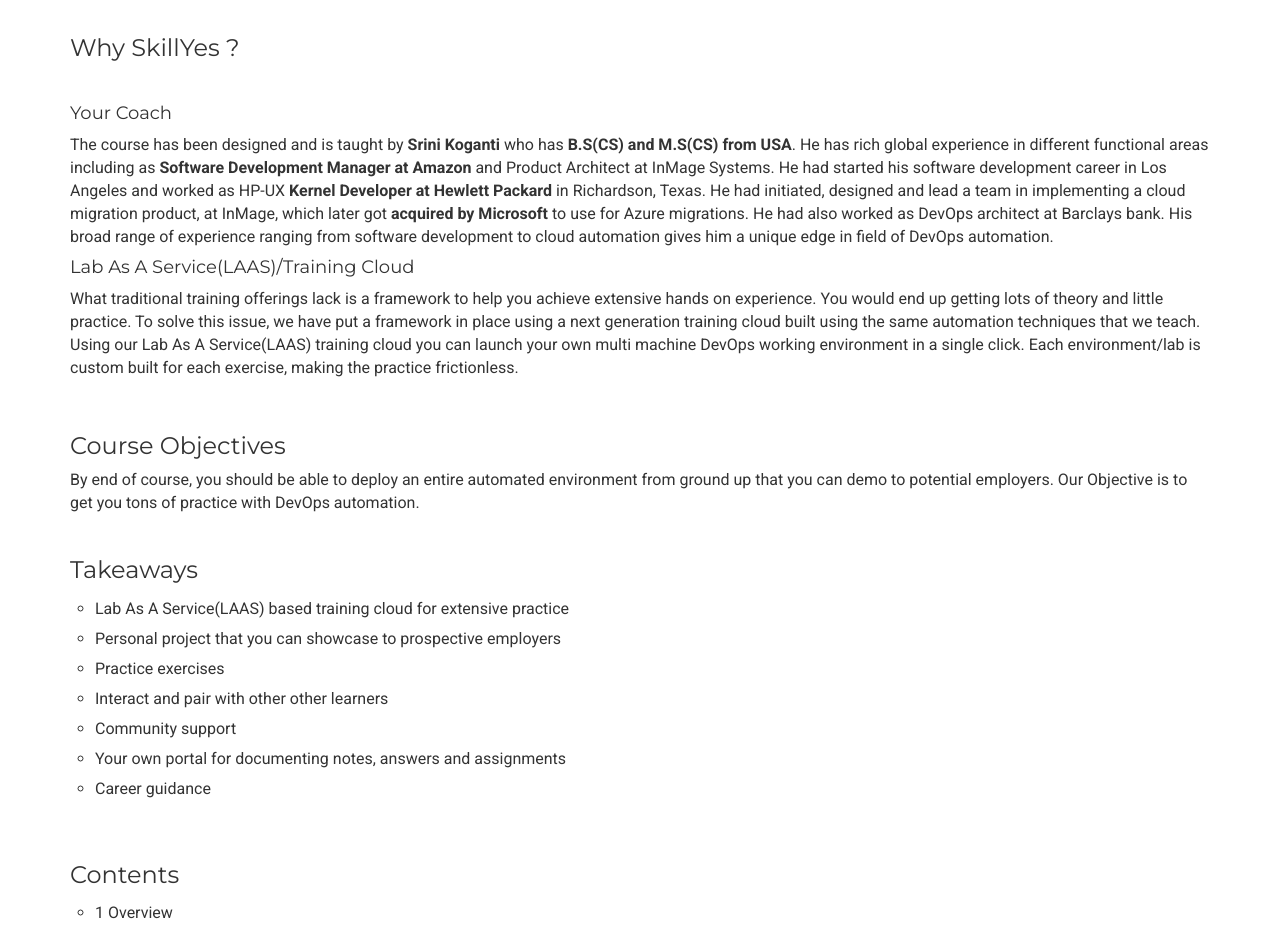
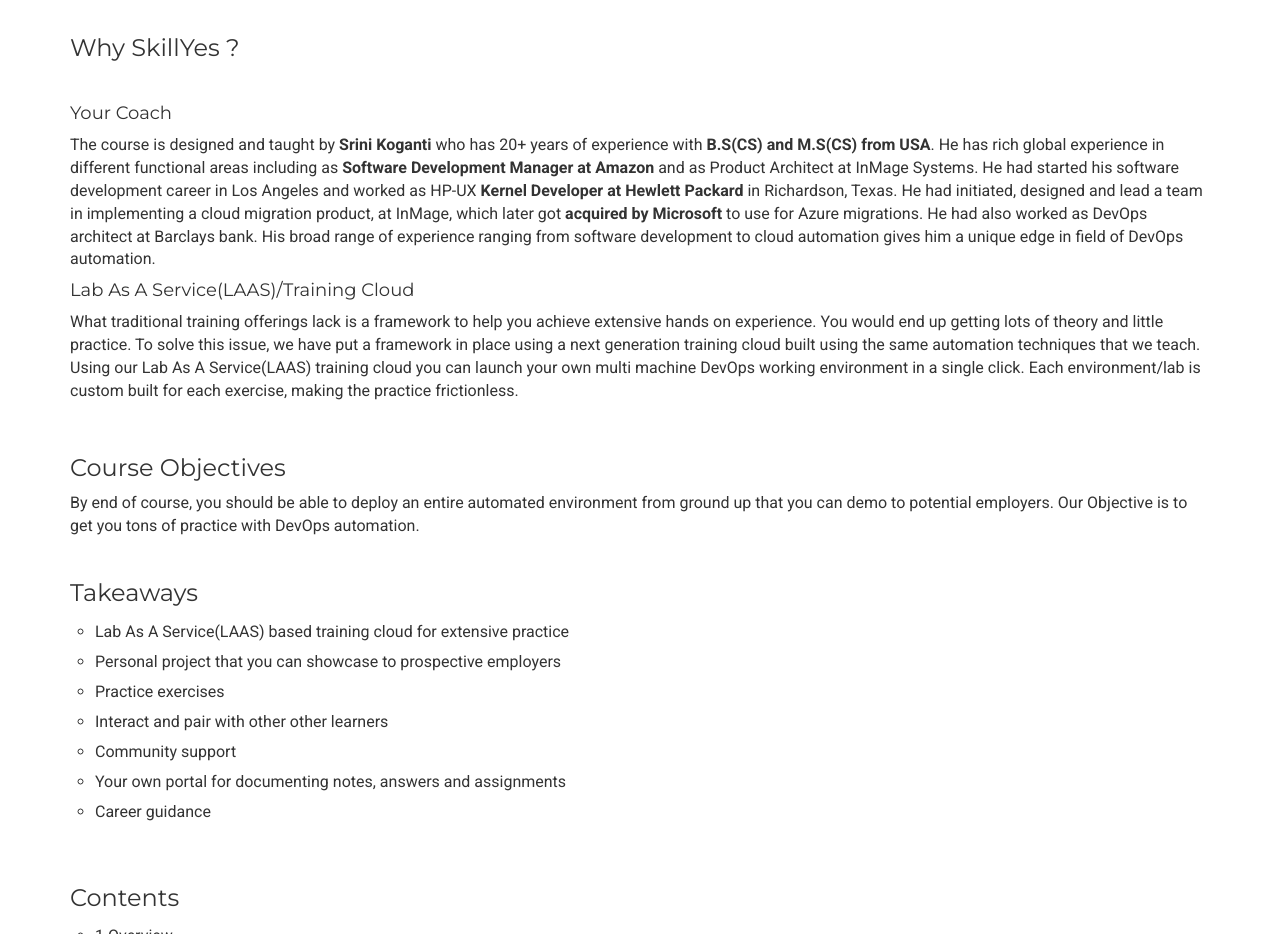
Before and after one commit to srinikoganti/iqmaker, a plain HTML site: page skillyes/index.html in a window 1280 px wide. Shown: the part 1600-2534 px from the top of the page. Drawn offline with Linux system fonts and the light colour scheme.

Commit message:
Corrected YourCoach section

```diff
--- a/skillyes/index.html
+++ b/skillyes/index.html
@@ -202,7 +202,7 @@
 <h4> Your Coach </h4>
 <p>
 
-The course has been designed and is taught by <b> Srini Koganti</b> who has <b>B.S(CS) and M.S(CS) from USA</b>. He has rich global experience in different functional areas including as <b> Software Development Manager at Amazon</b> and Product Architect at InMage Systems. He had started his software development career in Los Angeles and worked as HP-UX <b>Kernel Developer at Hewlett Packard</b> in Richardson, Texas. He had initiated, designed and lead a team in implementing a cloud migration product, at InMage, which later got <b> acquired by Microsoft </b> to use for Azure migrations. He had also worked as DevOps architect at Barclays bank. His broad range of experience ranging from software development to cloud automation gives him a unique edge in field of DevOps automation.
+The course is designed and taught by <b> Srini Koganti</b> who has 20+ years of experience with <b>B.S(CS) and M.S(CS) from USA</b>. He has rich global experience in different functional areas including as <b> Software Development Manager at Amazon</b> and as Product Architect at InMage Systems. He had started his software development career in Los Angeles and worked as HP-UX <b>Kernel Developer at Hewlett Packard</b> in Richardson, Texas. He had initiated, designed and lead a team in implementing a cloud migration product, at InMage, which later got <b> acquired by Microsoft </b> to use for Azure migrations. He had also worked as DevOps architect at Barclays bank. His broad range of experience ranging from software development to cloud automation gives him a unique edge in field of DevOps automation.
 
 </p>
 
```
